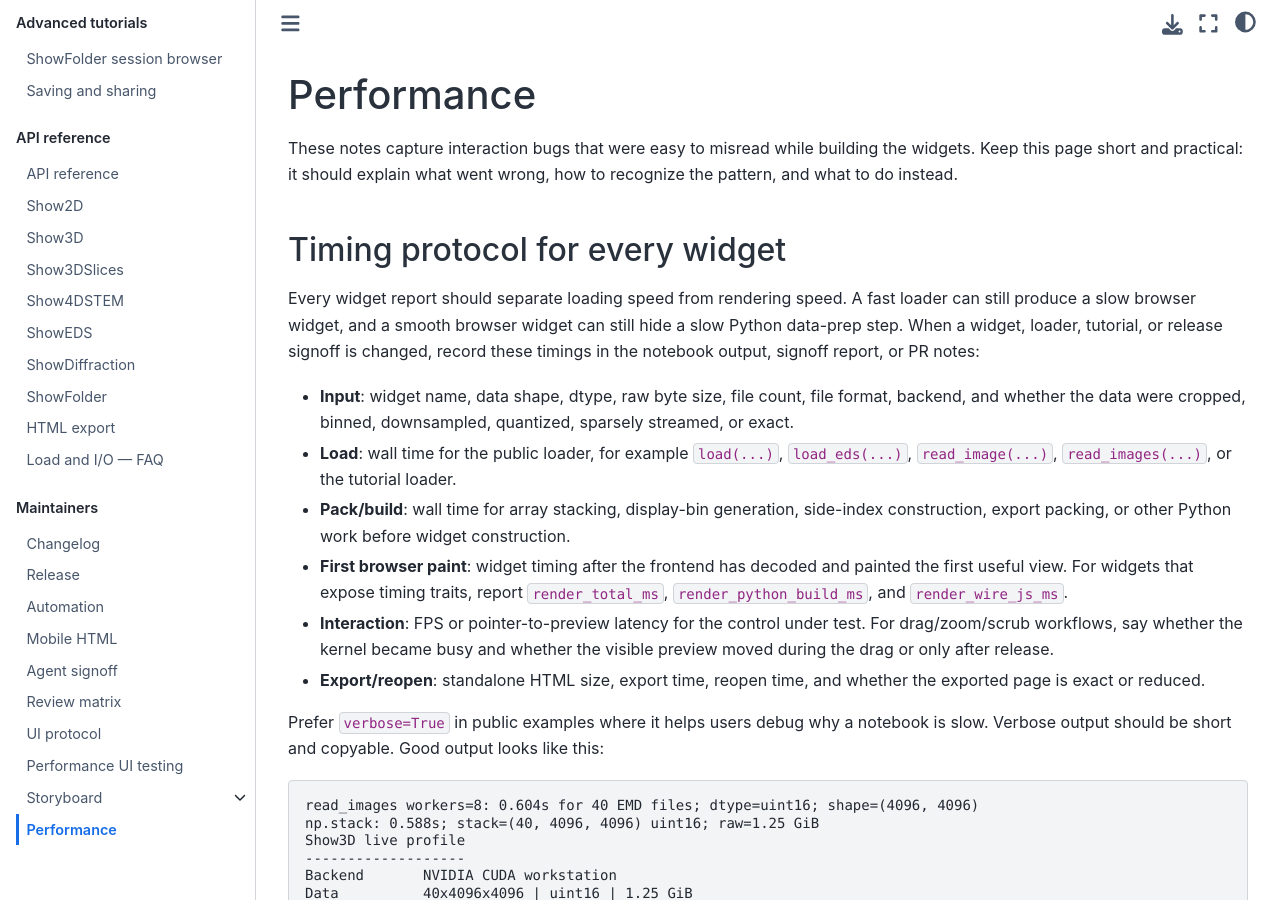
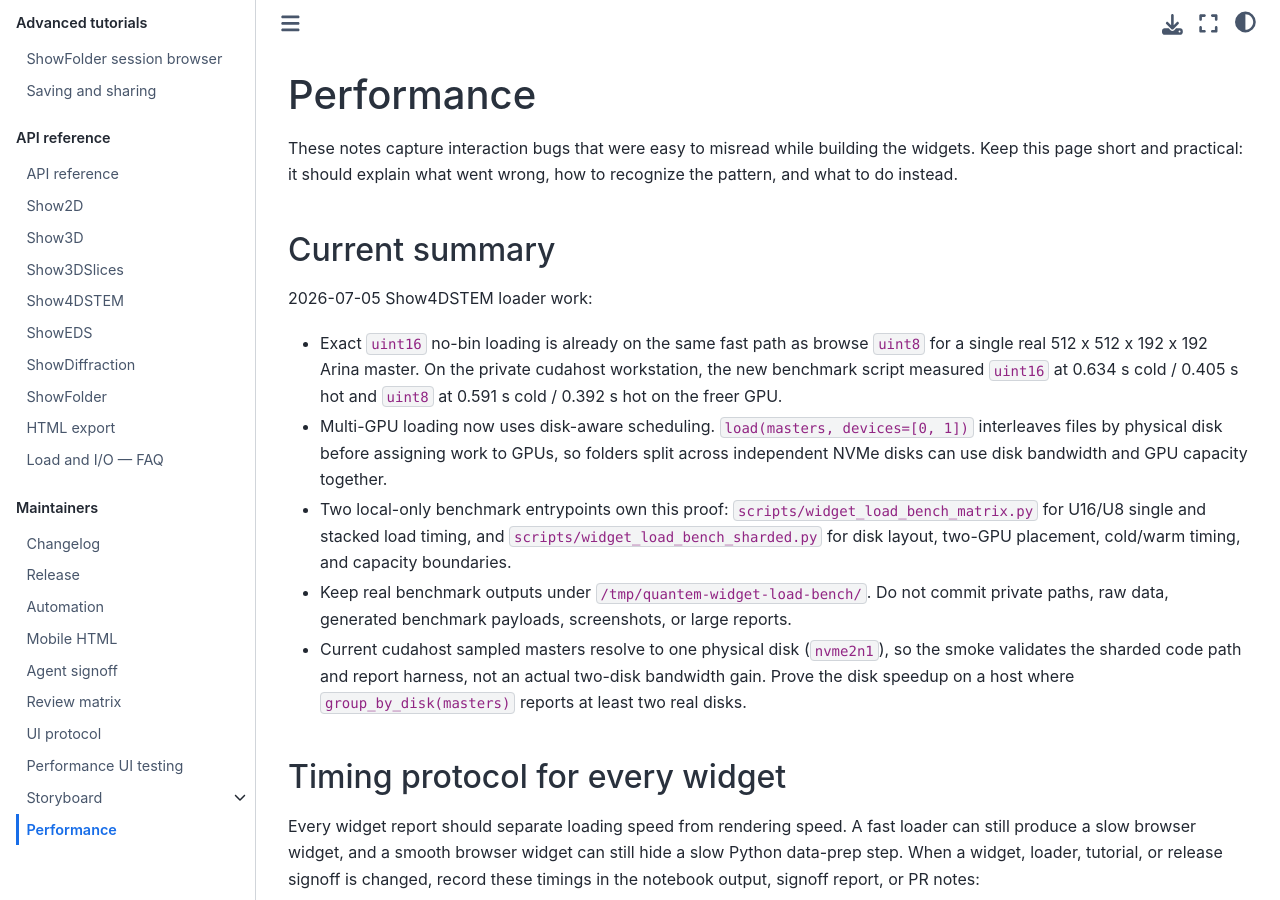
Before and after one commit to bobleesj/quantem.widget, a Jupyter Book: the page built from docs/maintainer/widget-performance.md, in a window 1280 px wide and 900 px high. Built offline with Jupyter Book 1.0.4 settings and Sphinx 7.4.7 and the Sphinx Book theme 1.1.4, drawn with Linux system fonts in a browser that asks for light colours.

Commit message:
Summarize Show4DSTEM loader benchmark results

```diff
--- a/docs/maintainer/widget-performance.md
+++ b/docs/maintainer/widget-performance.md
@@ -3,6 +3,30 @@
 These notes capture interaction bugs that were easy to misread while building
 the widgets. Keep this page short and practical: it should explain what went
 wrong, how to recognize the pattern, and what to do instead.
+
+## Current summary
+
+2026-07-05 Show4DSTEM loader work:
+
+- Exact `uint16` no-bin loading is already on the same fast path as browse
+  `uint8` for a single real 512 x 512 x 192 x 192 Arina master. On the private
+  cudahost workstation, the new benchmark script measured `uint16` at 0.634 s
+  cold / 0.405 s hot and `uint8` at 0.591 s cold / 0.392 s hot on the freer GPU.
+- Multi-GPU loading now uses disk-aware scheduling. `load(masters,
+  devices=[0, 1])` interleaves files by physical disk before assigning work to
+  GPUs, so folders split across independent NVMe disks can use disk bandwidth
+  and GPU capacity together.
+- Two local-only benchmark entrypoints own this proof:
+  `scripts/widget_load_bench_matrix.py` for U16/U8 single and stacked load
+  timing, and `scripts/widget_load_bench_sharded.py` for disk layout,
+  two-GPU placement, cold/warm timing, and capacity boundaries.
+- Keep real benchmark outputs under `/tmp/quantem-widget-load-bench/`. Do not
+  commit private paths, raw data, generated benchmark payloads, screenshots, or
+  large reports.
+- Current cudahost sampled masters resolve to one physical disk (`nvme2n1`), so
+  the smoke validates the sharded code path and report harness, not an actual
+  two-disk bandwidth gain. Prove the disk speedup on a host where
+  `group_by_disk(masters)` reports at least two real disks.
 
 ## Timing protocol for every widget
 
```
